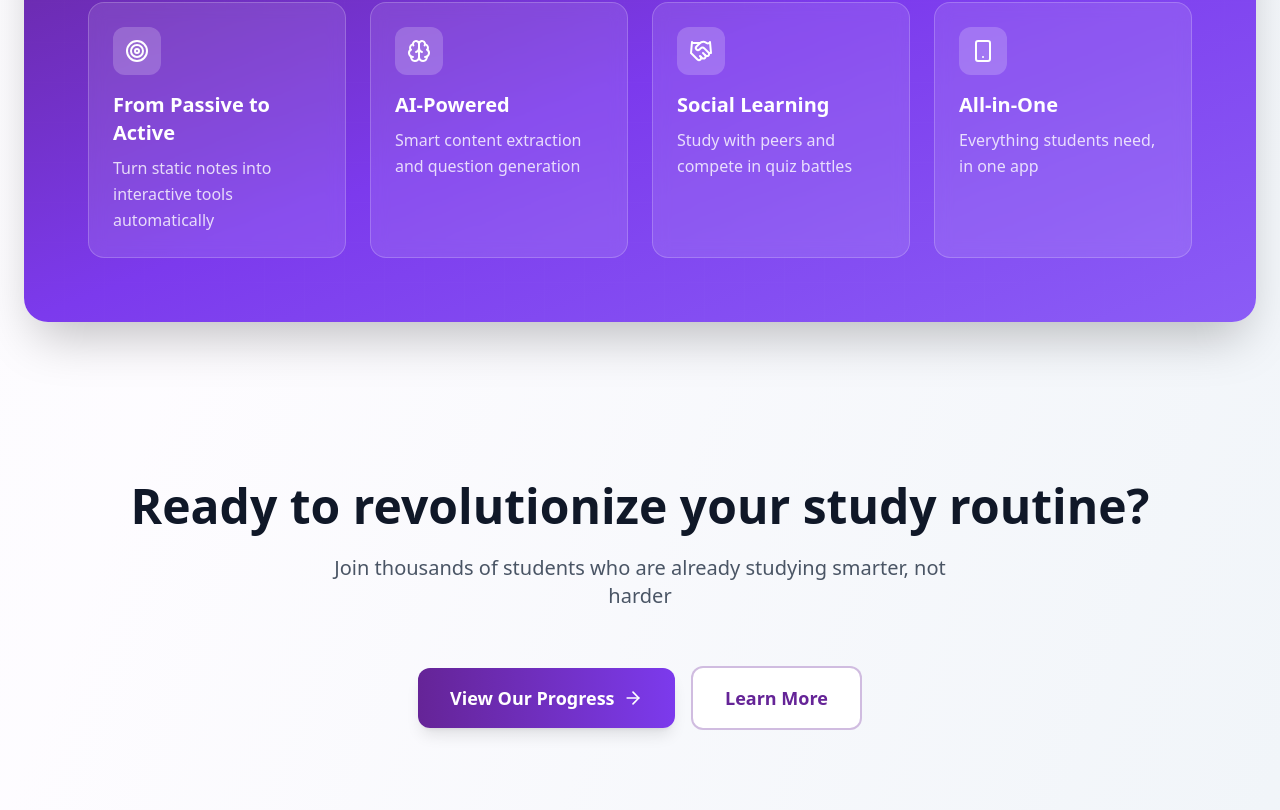
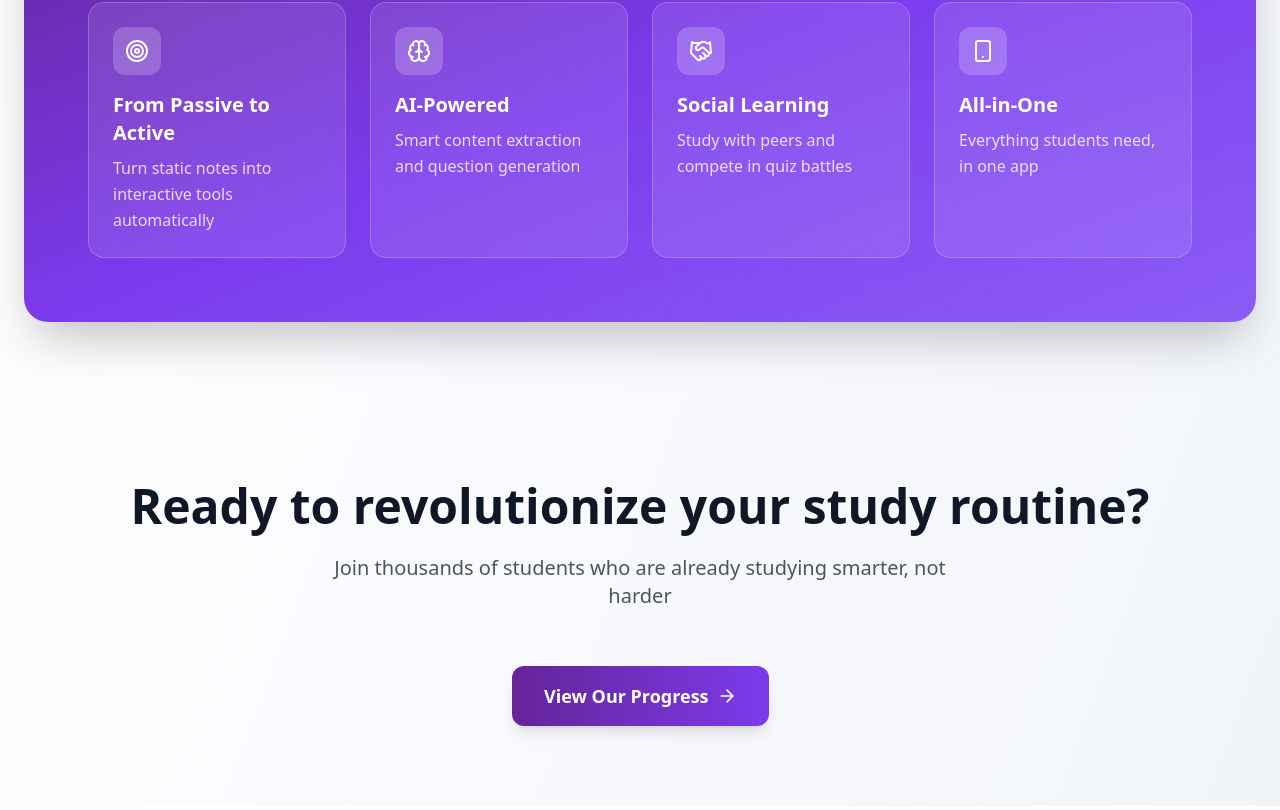
Before and after one commit to manavbansal1/StudySage-Website, a Next.js app: page /idea in a window 1280 px wide. Shown: the part 2774-3584 px from the top of the page. Built offline with nearby package versions, Linux system fonts and the light colour scheme.

Commit message:
Learn more button removed

```diff
--- a/app/idea/page.tsx
+++ b/app/idea/page.tsx
@@ -292,13 +292,6 @@ export default function IdeaPage() {
               View Our Progress
               <ArrowRight className="w-5 h-5 smooth-transition group-hover:translate-x-1" />
             </a>
-
-            <a
-              href="/about"
-              className="px-8 py-4 rounded-xl bg-white dark:bg-slate-800 text-[#652497] dark:text-purple-400 font-bold text-lg border-2 border-[#652497]/30 dark:border-[#652497]/50 hover:border-[#652497] dark:hover:border-[#652497] button-smooth border-smooth gpu-accelerated"
-            >
-              Learn More
-            </a>
           </div>
         </div>
       </section>
--- a/app/page.tsx
+++ b/app/page.tsx
@@ -329,13 +329,6 @@ export default function Home() {
               Explore Our Vision
               <ArrowRight className="w-5 h-5" />
             </Link>
-
-            <Link
-              href="/about"
-              className="px-8 py-4 rounded-xl bg-white dark:bg-slate-800 text-[#652497] dark:text-purple-400 font-bold text-lg border-2 border-[#652497]/30 dark:border-[#652497]/50 hover:border-[#652497] dark:hover:border-[#652497] button-smooth"
-            >
-              Learn More
-            </Link>
           </div>
         </div>
       </section>
```
